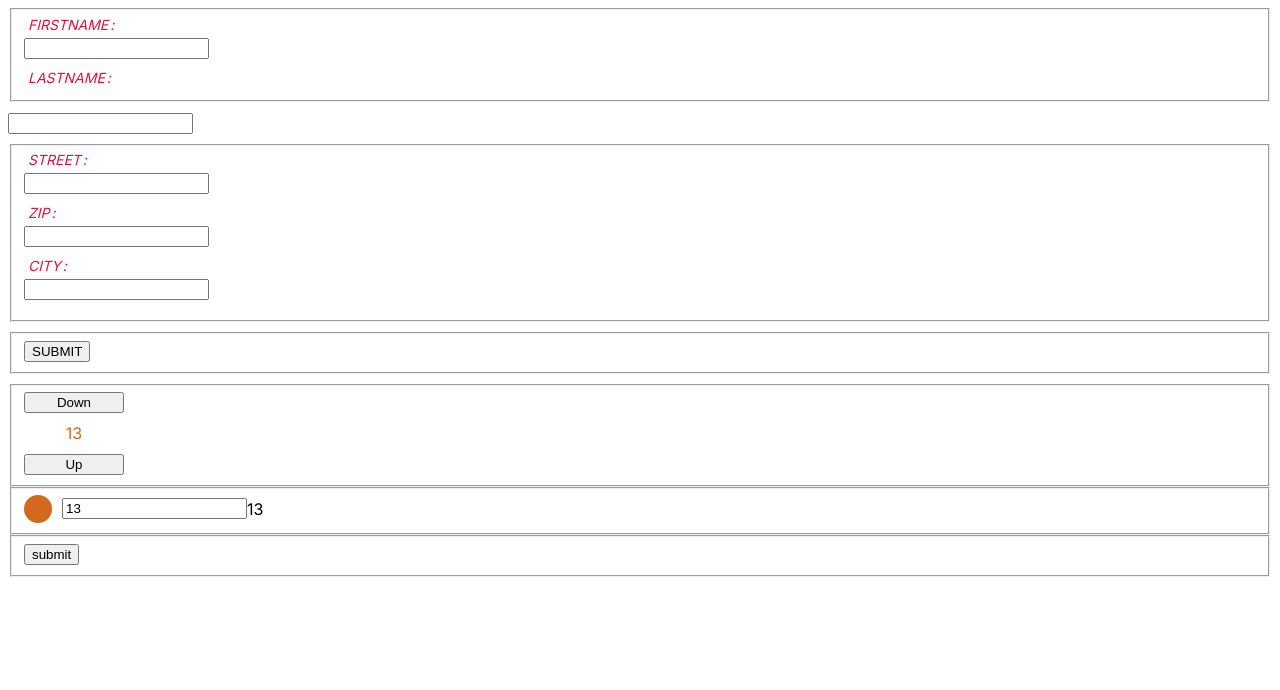
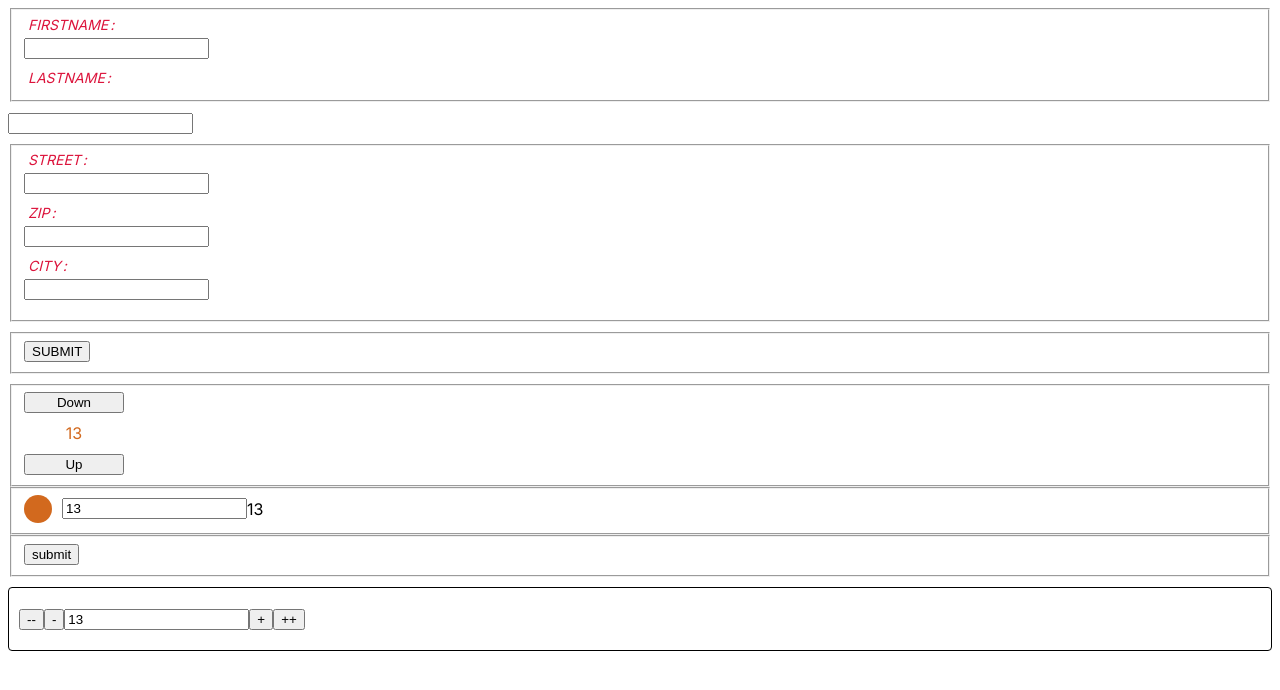
Before and after one commit to LaStudoAngular/angular-template-driven-from, an Angular app: page / in a window 1280 px wide. Shown: the top 690 px of the page. Built offline with nearby package versions, Linux system fonts and the light colour scheme; no server answers.

Commit message:
add quantity component

```diff
--- a/src/app/app.component.html
+++ b/src/app/app.component.html
@@ -50,3 +50,7 @@
     <button type="submit">submit</button>
   </fieldset>
 </form>
+
+<div class="quantity">
+  <td-quantity [(ngModel)]="controlValue"></td-quantity>
+</div>
--- a/src/app/app.component.scss
+++ b/src/app/app.component.scss
@@ -9,7 +9,7 @@
 }
 
 .form label::after {
-  content: ":";
+  content: ':';
   margin-left: 2px;
 }
 
@@ -25,3 +25,10 @@
   cursor: pointer;
   text-transform: uppercase;
 }
+
+.quantity {
+  padding: 20px 10px;
+  border: 1px solid black;
+  border-radius: 4px;
+  margin-top: 10px;
+}
--- a/src/app/app.module.ts
+++ b/src/app/app.module.ts
@@ -7,12 +7,14 @@ import { AppRoutingModule } from './app-routing.module';
 import { AppComponent } from './app.component';
 import { CounterControlComponent } from './counter-control/counter-control.component';
 import { PsbInputComponent } from './psb-input/psb-input.component';
+import { QuantityComponent } from './quantity/quantity.component';
 
 @NgModule({
   declarations: [
     AppComponent,
     CounterControlComponent,
-    PsbInputComponent
+    PsbInputComponent,
+    QuantityComponent
   ],
   imports: [
     BrowserModule,
--- /dev/null
+++ b/src/app/quantity/quantity.component.html
@@ -0,0 +1,11 @@
+<button (click)="updateValue(+value - 10)" [disabled]="disabled">--</button>
+<button (click)="updateValue(+value - 1)" [disabled]="disabled">-</button>
+<input
+  [value]="value"
+  (change)="updateValue($event.target.value)"
+  (blur)="onTouched()"
+  [disabled]="disabled"
+  type="text"
+/>
+<button (click)="updateValue(+value + 1)" [disabled]="disabled">+</button>
+<button (click)="updateValue(+value + 10)" [disabled]="disabled">++</button>
--- /dev/null
+++ b/src/app/quantity/quantity.component.scss
@@ -0,0 +1,3 @@
+button {
+  cursor: pointer;
+}
--- /dev/null
+++ b/src/app/quantity/quantity.component.ts
@@ -0,0 +1,42 @@
+import { Component, forwardRef } from '@angular/core';
+import { ControlValueAccessor, NG_VALUE_ACCESSOR } from '@angular/forms';
+
+@Component({
+  selector: 'td-quantity',
+  templateUrl: './quantity.component.html',
+  styleUrls: ['./quantity.component.scss'],
+    providers: [{
+    provide: NG_VALUE_ACCESSOR,
+    useExisting: forwardRef(() => QuantityComponent),
+    multi: true,
+  }],
+})
+export class QuantityComponent implements ControlValueAccessor {
+  private onChange = (value: any) => {};
+  onTouched = () => console.log('input touched');
+  value = 0;
+  disabled = false;
+
+  updateValue(insideValue: number) {
+    this.value = insideValue;
+    this.onChange(insideValue);
+    this.onTouched();
+  }
+
+  writeValue(outsideValue: number) {
+    this.value = outsideValue;
+  }
+
+  setDisabledState(isDisabled: boolean) {
+    this.disabled = isDisabled;
+  }
+
+  registerOnChange(fn: any) {
+    this.onChange = fn;
+  }
+
+  registerOnTouched(fn: () => {}): void {
+    this.onTouched = fn;
+  }
+
+}
```
